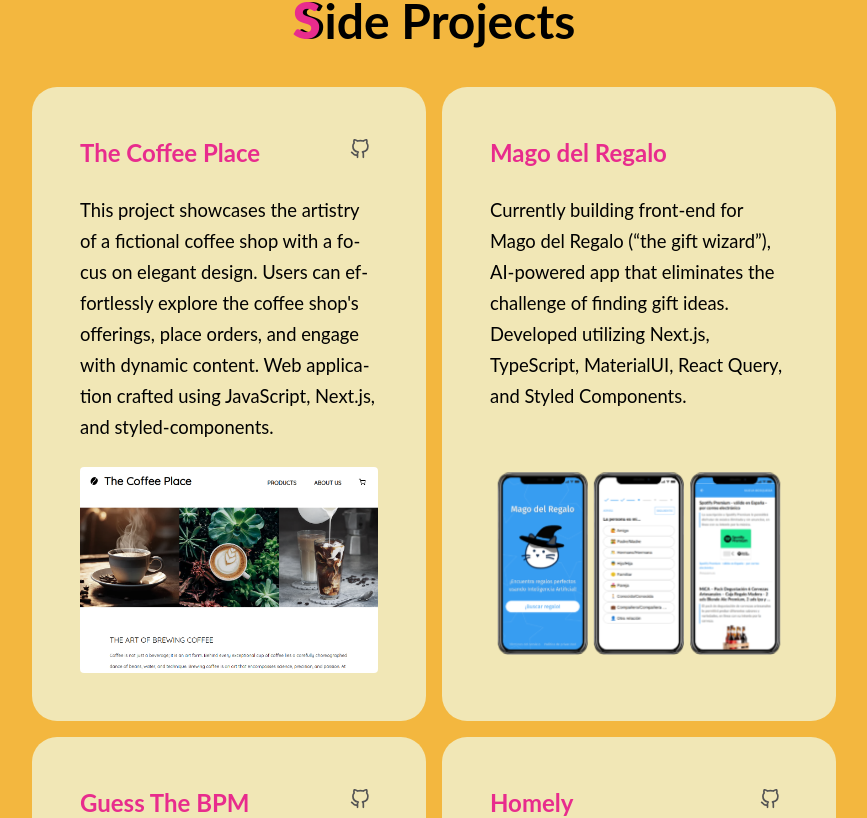
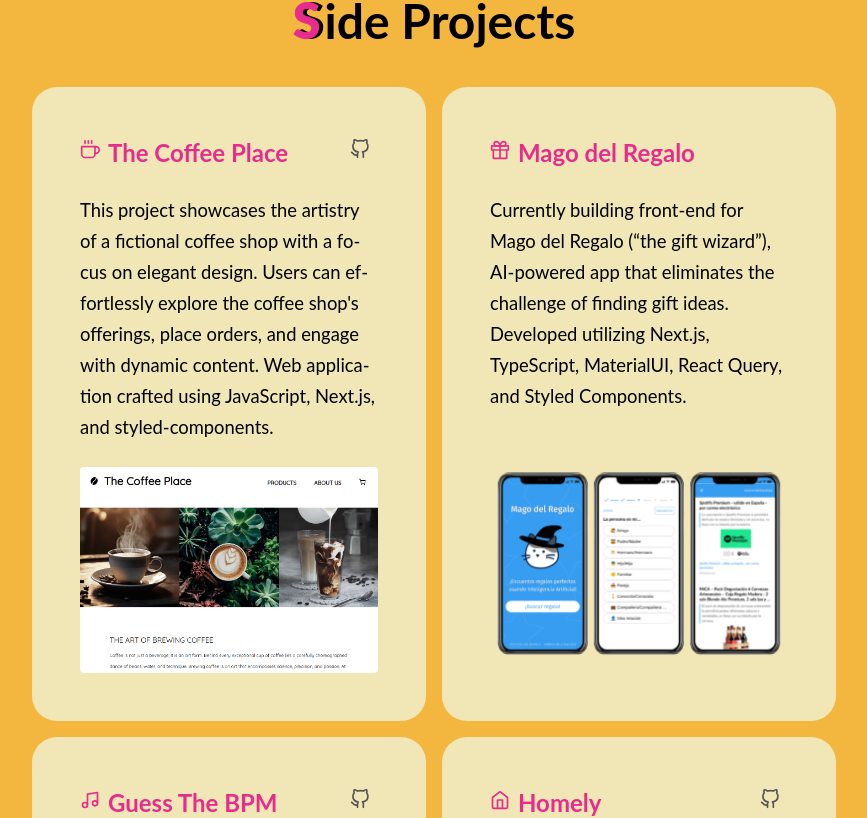
Before and after one commit to mbonete/mariabonete.com, a Next.js app: page / in a window 1280 px wide. Shown: the part 1531-2349 px from the top of the page, without its empty margins (206-1073 px from the left). Built offline with nearby package versions, Linux system fonts and the light colour scheme.

Commit message:
feat(projects): adds information to the projects array

```diff
--- a/src/app/sections/Projects.js
+++ b/src/app/sections/Projects.js
@@ -3,6 +3,7 @@ import styled from 'styled-components';
 import Subtitle from '../components/Subtitle';
 import { QUERIES, COLORS } from '../constants';
 import ProjectCard from '../components/ProjectCard';
+import { Coffee, Gift, Home, Music } from 'react-feather';
 
 const projects = [
   {
@@ -12,7 +13,7 @@ const projects = [
     src: '/img/coffee-place.png',
     alt: '',
     github: 'https://github.com/mbonete/coffee-place',
-
+    icon: <Coffee size={20} style={{marginBottom: '5px'}}/>
   },
   {
     title: 'Mago del Regalo',
@@ -20,6 +21,7 @@ const projects = [
     description: 'Currently building front-end for Mago del Regalo (“the gift wizard”), AI-powered app that eliminates the challenge of finding gift ideas. Developed utilizing Next.js, TypeScript, MaterialUI, React Query, and Styled Components.',
     src: '/img/magodelregalo.svg',
     alt: '',
+    icon: <Gift size={20} style={{marginBottom: '5px'}}/>
   },
   {
     title: 'Guess The BPM',
@@ -28,6 +30,7 @@ const projects = [
     src: '/img/guessthebpm.svg',
     alt: '',
     github: 'https://github.com/mbonete/guess-the-bpm',
+    icon: <Music size={20} style={{marginBottom: '5px'}}/>
   },
   {
     title: 'Homely',
@@ -36,6 +39,7 @@ const projects = [
     video: 'https://www.youtube.com/embed/lGpt8-h8XWY',
     alt: '',
     github: 'https://github.com/mbonete/homely',
+    icon: <Home size={20} style={{marginBottom: '5px'}}/>
   },
 
 ]
```
